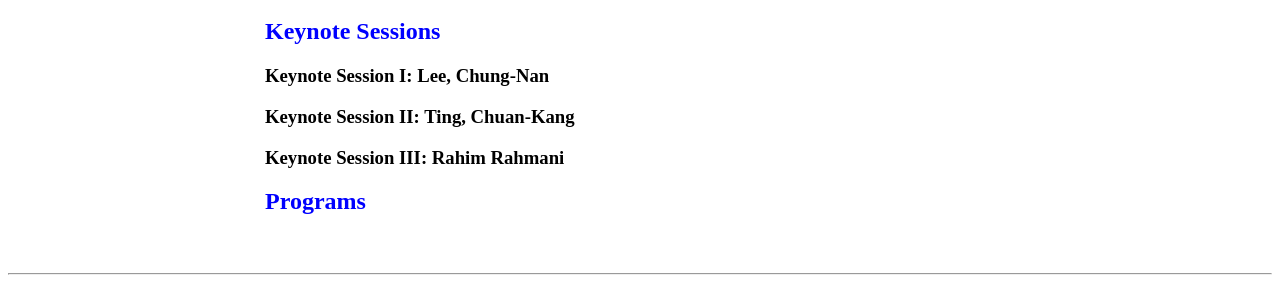
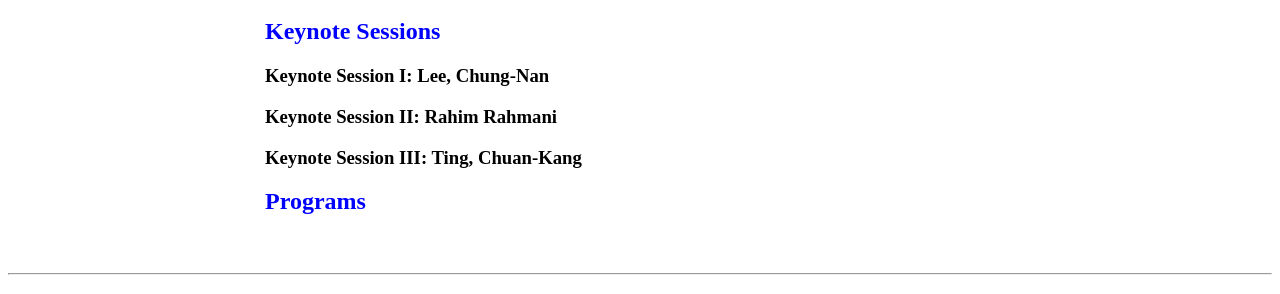
Before and after one commit to icea-conf/2026, a Jekyll site: the page built from program/index.html, in a window 1280 px wide. Shown: the part 1393-1687 px from the top of the page. Built offline with Jekyll 4.4.1, drawn with Linux system fonts in a browser that asks for light colours.

Commit message:
Update index.html

```diff
--- a/program/index.html
+++ b/program/index.html
@@ -307,15 +307,16 @@ title: ICEA 2026
         style="cursor: pointer">
         <b>Keynote Session I: Lee, Chung-Nan </b>
       </h3>
+
+      <h3
+        onclick='window.open("https://icea-conf.github.io/2026/keynote/RR.htm", "_blank")'
+        style="cursor: pointer">
+        <b>Keynote Session II: Rahim Rahmani </b>
+      </h3>
       <h3
         onclick='window.open("https://icea-conf.github.io/2026/keynote/Ting.htm", "_blank")'
         style="cursor: pointer">
-        <b>Keynote Session II: Ting, Chuan-Kang </b>
-      </h3>
-      <h3
-        onclick='window.open("https://icea-conf.github.io/2026/keynote/RR.htm", "_blank")'
-        style="cursor: pointer">
-        <b>Keynote Session III: Rahim Rahmani </b>
+        <b>Keynote Session III: Ting, Chuan-Kang </b>
       </h3>
 <!--
       <h3
```
